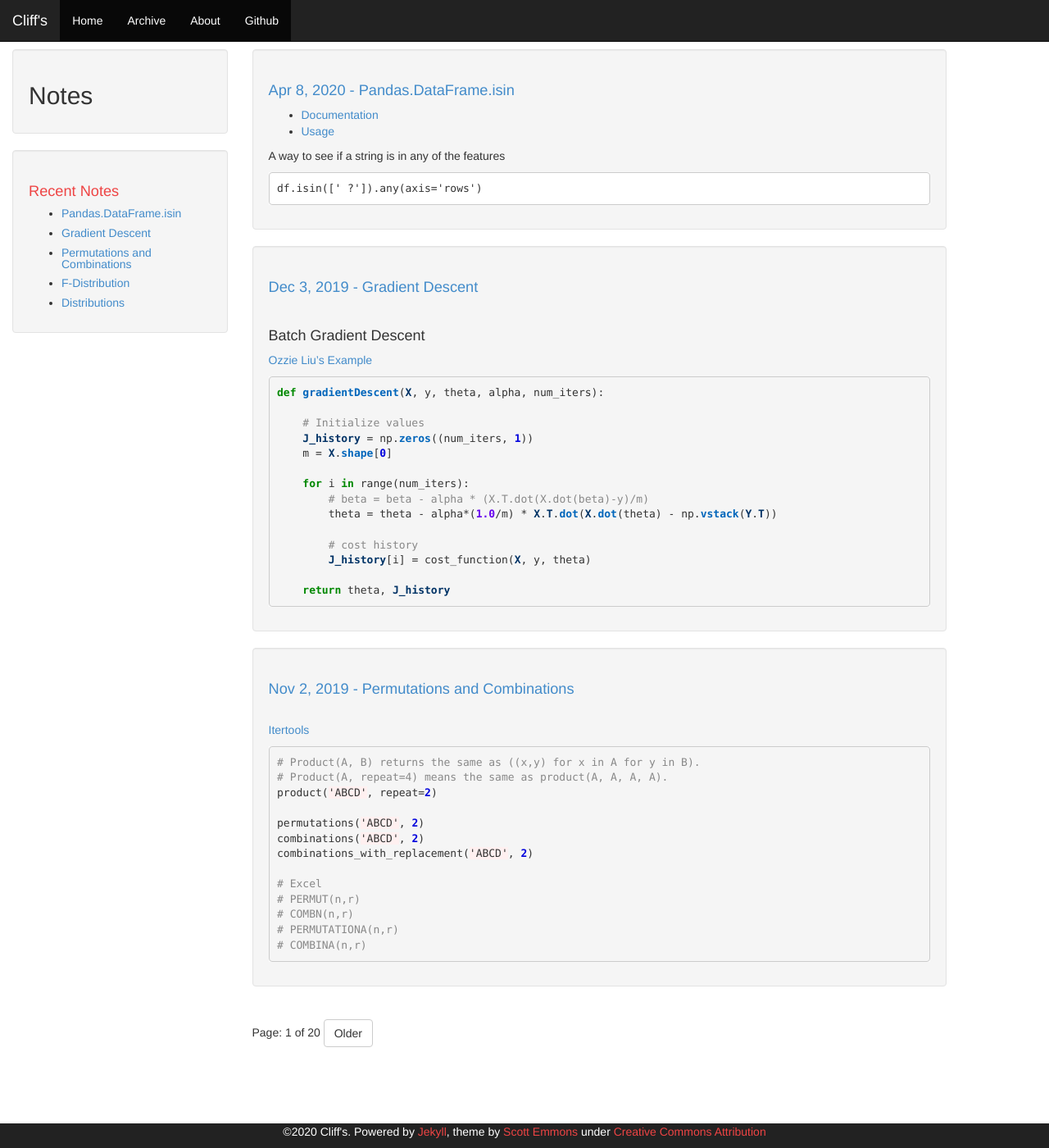
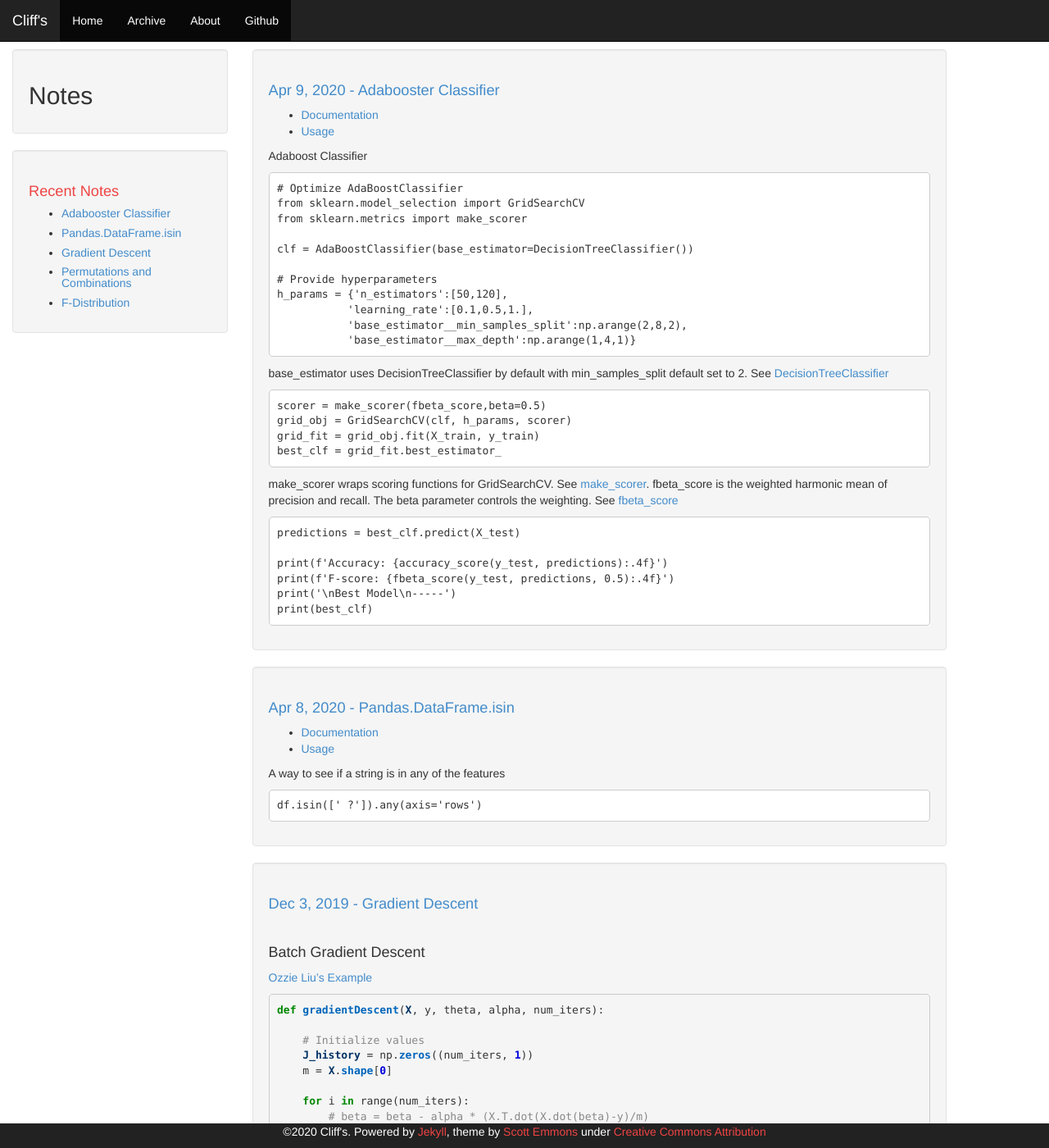
Before and after one commit to cliffwhitworth/cliffwhitworth.github.io, a Jekyll site: the page built from index.html, in a window 1280 px wide and 1400 px high. Shown: the whole window at 82% size. Built offline with Jekyll 4.4.1, drawn with Linux system fonts in a browser that asks for light colours; the list of posts is cut into pages by our own code.

Commit message:
adaboost classifier

````diff
--- a/_includes/header.html
+++ b/_includes/header.html
@@ -30,7 +30,7 @@
               <div class="collapse navbar-collapse" id="bs-example-navbar-collapse-1">
                 <ul class="nav navbar-nav">
                     <li class="active"><a href="{{ site.baseurl }}/">Home</a></li>
-                    <li class="active visible-xs-block"><a href="{{ site.baseurl }}/links.html">Links</a></li>
+                    <li class="active visible-xs-block"><a href="{{ site.baseurl }}/links.html">Recent Notes</a></li>
                     <li class="active"><a href="{{ site.baseurl }}/archive.html">Archive</a></li>
                     <li class="active"><a href="{{ site.baseurl }}/about.html">About</a></li>
                     {% if site.gitlab != '' %}
--- a/_includes/links-list.html
+++ b/_includes/links-list.html
@@ -1,7 +1,6 @@
-<h1>Links</h1>
+<h1>Recent Notes</h1>
 <ul>
-  <li><a href="#">One</a></li>
-  <li><a href="#">Two</a></li>
-  <li><a href="#">Three</a></li>
-  <li><a href="#">Four</a></li>
+    {% for post in site.posts limit:5 %}
+      <li><a href="{{ site.baseurl}}{{ post.url }}">{{ post.title }}</a></li>
+    {% endfor %}
 </ul>
--- /dev/null
+++ b/_posts/2020-04-09-adaboost-classifier.md
@@ -0,0 +1,42 @@
+---
+layout: post
+title: "Adabooster Classifier"
+date: 2020-04-09 16:25:06
+comments: false
+---
+
+* [Documentation](https://scikit-learn.org/stable/modules/generated/sklearn.ensemble.AdaBoostClassifier.html)
+* [Usage](https://nbviewer.jupyter.org/github/cliffwhitworth/machine_learning_notebooks/blob/master/CensusPredictions.ipynb)
+
+Adaboost Classifier
+
+```
+# Optimize AdaBoostClassifier
+from sklearn.model_selection import GridSearchCV
+from sklearn.metrics import make_scorer
+
+clf = AdaBoostClassifier(base_estimator=DecisionTreeClassifier())
+
+# Provide hyperparameters
+h_params = {'n_estimators':[50,120],
+           'learning_rate':[0.1,0.5,1.],
+           'base_estimator__min_samples_split':np.arange(2,8,2),
+           'base_estimator__max_depth':np.arange(1,4,1)}
+```
+base_estimator uses DecisionTreeClassifier by default with min_samples_split default set to 2. See [DecisionTreeClassifier](https://scikit-learn.org/stable/modules/generated/sklearn.tree.DecisionTreeClassifier.html)
+
+```
+scorer = make_scorer(fbeta_score,beta=0.5)
+grid_obj = GridSearchCV(clf, h_params, scorer)
+grid_fit = grid_obj.fit(X_train, y_train)
+best_clf = grid_fit.best_estimator_
+```
+make_scorer wraps scoring functions for GridSearchCV. See [make_scorer](https://scikit-learn.org/stable/modules/generated/sklearn.metrics.make_scorer.html). fbeta_score is the weighted harmonic mean of precision and recall. The beta parameter controls the weighting. See [fbeta_score](https://scikit-learn.org/stable/modules/generated/sklearn.metrics.fbeta_score.html)
+```
+predictions = best_clf.predict(X_test)
+
+print(f'Accuracy: {accuracy_score(y_test, predictions):.4f}')
+print(f'F-score: {fbeta_score(y_test, predictions, 0.5):.4f}')
+print('\nBest Model\n-----')
+print(best_clf)
+```
--- a/about.html
+++ b/about.html
@@ -3,6 +3,6 @@ layout: default
 ---
 
 <div class="well">
-    <h1>A place to find my code</h1>
-    <p>This site is in development.</p>
+    <h1>A Place to Keep My Notes</h1>
+    <p>In another moment down went Alice after it, never once considering how in the world she was to get out again.</p>
 </div>
````
